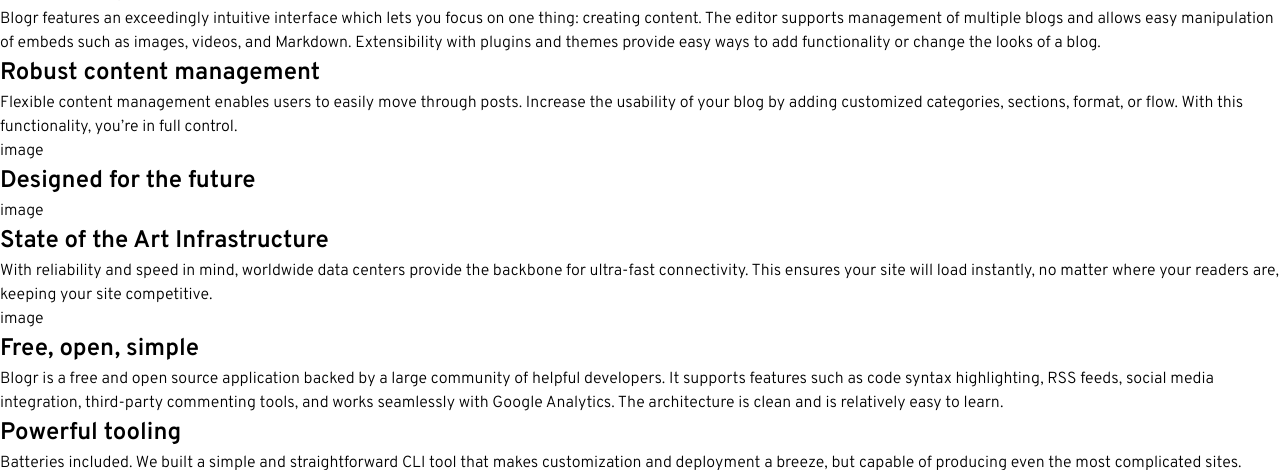
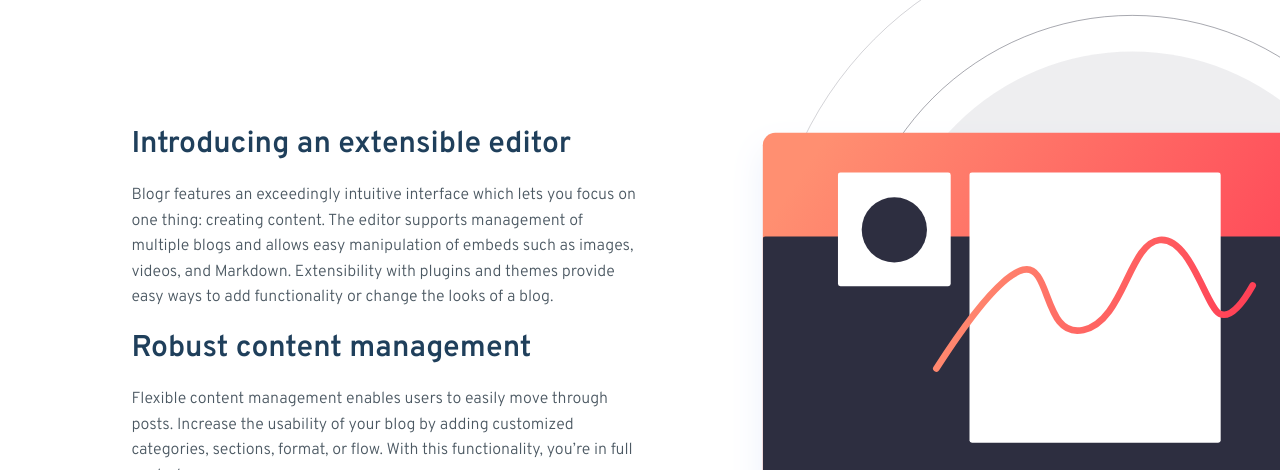
Before and after one commit to ivcp/blogr-challenge, a plain HTML site: page index.html in a window 1280 px wide. Shown: the part 737-1207 px from the top of the page. Drawn offline with Linux system fonts and the light colour scheme.

Commit message:
sections 1-2 done

```diff
--- a/index.html
+++ b/index.html
@@ -83,8 +83,22 @@
       </div>
     </header>
     <main>
-      <section class="section-1">
-        <h1 class="heading">Designed for the future</h1>
+      <section class="section-1 grid">
+        <h1 class="heading-section">Designed for the future</h1>
+        <picture class="section-1__image">
+          <source
+            media="(max-width: 56.1875em)"
+            srcset="./images/illustration-editor-mobile.svg"
+          />
+          <source
+            media="(min-width: 56.25em)"
+            srcset="./images/illustration-editor-desktop.svg"
+          />
+          <img
+            src="./images/illustration-editor-mobile.svg"
+            alt="Editor illustration"
+          />
+        </picture>
         <div class="section-1__text">
           <div>
             <h2 class="heading-secondary">Introducing an extensible editor</h2>
@@ -107,13 +121,17 @@
             </p>
           </div>
         </div>
-        <div class="section-1__image">image</div>
       </section>
-      <section class="section-2">
-        <h1 class="heading">Designed for the future</h1>
-        <div>image</div>
-        <div>
-          <h2 class="heading-secondary">State of the Art Infrastructure</h2>
+      <section class="section-2 grid">
+        <img
+          class="section-2__image"
+          src="./images/illustration-phones.svg"
+          alt="Phones illustration"
+        />
+        <div class="section-2__text">
+          <h1 class="heading-section--white">
+            State of the Art Infrastructure
+          </h1>
           <p>
             With reliability and speed in mind, worldwide data centers provide
             the backbone for ultra-fast connectivity. This ensures your site
--- a/scss/abstracts/_colors.scss
+++ b/scss/abstracts/_colors.scss
@@ -20,6 +20,12 @@
 );
 
 $background-gradient-body: linear-gradient(
+  to right,
   hsl(237, 17%, 21%),
   hsl(237, 23%, 32%)
 );
+$background-gradient-body-mobile: linear-gradient(
+  to bottom,
+  hsl(237, 17%, 21%),
+  hsl(237, 23%, 32%)
+);
--- a/scss/base/_reset.scss
+++ b/scss/base/_reset.scss
@@ -33,7 +33,9 @@
 
 body {
   min-height: 100vh;
-  line-height: 1.5;
+  max-width: 1450px;
+  margin-inline: auto;
+  line-height: 1.6;
 }
 
 img {
@@ -41,9 +43,6 @@
   display: block;
 }
 
-input,
-button,
-textarea,
-select {
+button {
   font: inherit;
 }
--- a/scss/base/_typography.scss
+++ b/scss/base/_typography.scss
@@ -6,14 +6,36 @@
 body {
   font-family: $font-main;
   font-weight: 300;
+  color: a.$very-dark-grayish-blue;
+}
+
+h2,
+h3,
+h4 {
+  line-height: 1.2;
 }
 
 .heading-main {
-  line-height: 1.2;
   font-size: clamp(a.rem(35), 1rem + 3vw, a.rem(65));
 }
 
 .heading-links {
-  line-height: 1.2;
   font-size: a.rem(18);
 }
+
+.heading-section {
+  font-size: clamp(a.rem(25), 1rem + 2vw, a.rem(40));
+  color: a.$very-dark-blue;
+  line-height: 1.2;
+
+  &--white {
+    line-height: 1.2;
+    font-size: clamp(a.rem(30), 1rem + 2vw, a.rem(40));
+    color: a.$white;
+  }
+}
+
+.heading-secondary {
+  font-size: clamp(a.rem(24), 0.5rem + 2vw, a.rem(30));
+  color: a.$very-dark-blue;
+}
--- /dev/null
+++ b/scss/layouts/_grid.scss
@@ -0,0 +1,19 @@
+@use '../abstracts/' as a;
+
+.grid {
+  display: grid;
+  row-gap: var(--gap, a.rem(40));
+  margin-inline: auto;
+  text-align: center;
+  grid-template-columns: a.rem(25) 1fr a.rem(25);
+  grid-auto-rows: min-content;
+
+  @include a.breakpoint(large) {
+    grid-template-columns: 10vw repeat(2, 1fr) 10vw;
+    text-align: left;
+    row-gap: a.rem(10);
+  }
+  @include a.breakpoint(xlarge) {
+    row-gap: 0;
+  }
+}
--- a/scss/layouts/_header.scss
+++ b/scss/layouts/_header.scss
@@ -10,15 +10,15 @@
   background-image: url('../../images/bg-pattern-intro-mobile.svg'),
     a.$background-gradient-mobile;
   background-repeat: no-repeat;
-  background-position: 35% 33%;
-  background-size: 360%;
+  background-position: 35% 33%, center;
+  background-size: 360%, 100%;
 
   @include a.breakpoint(large) {
     height: 74vh;
-    background-image: url('../../images/bg-pattern-intro-mobile.svg'),
+    background-image: url('../../images/bg-pattern-intro-desktop.svg'),
       a.$background-gradient-intro;
-    background-position: 25% 51%;
-    background-size: 210%;
+    background-position: 25% 51%, center;
+    background-size: 210%, 100%;
   }
 
   &__top {
@@ -52,6 +52,7 @@
     & > p {
       font-size: a.rem(18);
       margin-bottom: a.rem(40);
+      line-height: 1.4;
       @include a.breakpoint(large) {
         font-size: a.rem(20);
       }
@@ -137,8 +138,10 @@
         font-size: a.rem(16);
         transition: color 0.2s;
         @include a.breakpoint(large) {
+          font-weight: 400;
           &:hover {
             color: a.$very-dark-black-blue;
+            font-weight: 500;
           }
         }
       }
--- a/scss/layouts/_index.scss
+++ b/scss/layouts/_index.scss
@@ -1,3 +1,5 @@
 @forward 'footer';
 @forward 'header';
+@forward 'grid';
 @forward 'section-1';
+@forward 'section-2';
--- a/scss/layouts/_section-1.scss
+++ b/scss/layouts/_section-1.scss
@@ -1,3 +1,62 @@
+@use '../abstracts/' as a;
+
 .section-1 {
-  padding-top: 10vh;
+  overflow: hidden;
+  padding-block: 10vh;
+
+  & > h1 {
+    justify-self: center;
+    grid-column: 1 / -1;
+    @include a.breakpoint(xlarge) {
+      grid-row: 1 / 2;
+      transform: translateY(100%);
+    }
+  }
+
+  &__image {
+    grid-column: 1 / -1;
+    margin-inline: auto;
+
+    @include a.breakpoint(large) {
+      grid-column: 3 / -1;
+      //transform: translate(30%, -10%);
+      transform: scale(1.2) translate(20%);
+    }
+  }
+  &__text {
+    grid-column: 2 / 3;
+    max-width: 35ch;
+    justify-self: center;
+
+    @include a.breakpoint(large) {
+      grid-row: 2;
+      grid-column: 2 / 3;
+      align-self: center;
+      max-width: 50ch;
+      margin-top: a.rem(20);
+    }
+
+    & div {
+      display: flex;
+      flex-direction: column;
+      gap: a.rem(20);
+
+      &:not(:last-child) {
+        margin-bottom: a.rem(20);
+      }
+
+      @include a.breakpoint(xlarge) {
+        &:not(:last-child) {
+          margin-bottom: a.rem(60);
+        }
+      }
+    }
+
+    & h2 {
+      padding-inline: a.rem(30);
+      @include a.breakpoint(large) {
+        padding: 0;
+      }
+    }
+  }
 }
--- /dev/null
+++ b/scss/layouts/_section-2.scss
@@ -0,0 +1,56 @@
+@use '../abstracts/' as a;
+
+.section-2 {
+  margin-top: 50%;
+  padding-block: a.rem(80);
+  --gap: 0;
+  background-image: url(../../images/bg-pattern-circles.svg),
+    a.$background-gradient-body-mobile;
+  background-repeat: no-repeat;
+  background-position: 50% a.rem(-250), center;
+  background-size: 160%, 100%;
+  border-top-right-radius: a.rem(100);
+  border-bottom-left-radius: a.rem(100);
+
+  @include a.breakpoint(large) {
+    height: a.rem(410);
+    margin-top: 5%;
+    padding-block: 0;
+    background-image: url(../../images/bg-pattern-circles.svg),
+      a.$background-gradient-body;
+    background-position: a.rem(-310) 80%, center;
+    background-size: 80%, 100%;
+  }
+
+  &__image {
+    grid-row: 1;
+    grid-column: 1 / -1;
+    transform: translateY(-65%);
+    margin-inline: auto;
+
+    @include a.breakpoint(large) {
+      grid-column: 2 / 3;
+      transform: translate(-5%, -10%);
+    }
+  }
+
+  &__text {
+    grid-row: 1 / span 2;
+    grid-column: 2 / 3;
+    align-self: end;
+    justify-self: center;
+    max-width: 30ch;
+
+    @include a.breakpoint(large) {
+      grid-column: 3 / 4;
+      align-self: start;
+      max-width: 100%;
+      padding-top: 25%;
+    }
+
+    & > p {
+      margin-top: a.rem(20);
+      color: a.$white;
+    }
+  }
+}
```
Also changed, not shown: dist/main.css, 1 other file.
